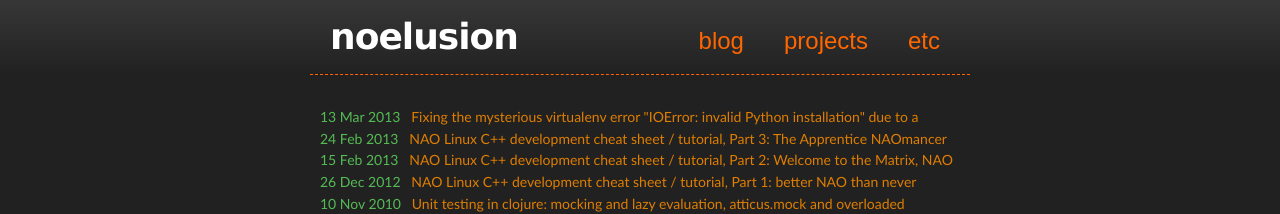
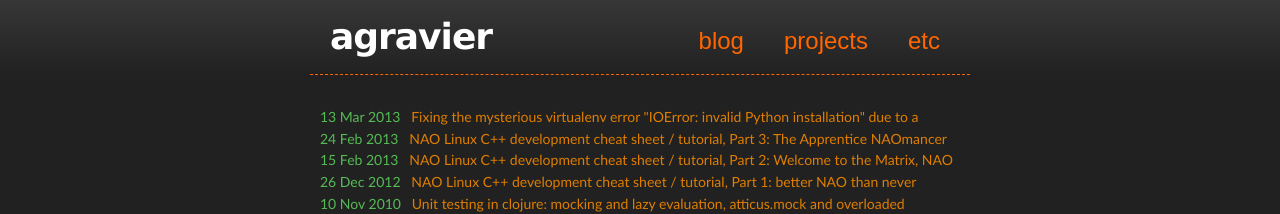
Before and after one commit to agravier/agravier.github.io, a Jekyll site: the page built from index.html, in a window 1280 px wide. Shown: the top 214 px of the page. Built offline with Jekyll 4.4.1, drawn with Linux system fonts in a browser that asks for light colours.

```diff
--- a/_layouts/default.html
+++ b/_layouts/default.html
@@ -8,7 +8,7 @@
     <meta name="description" content="agravier : blog" />
     {% if page.mathjax %}
     <script type="text/javascript"
-            src="https://c328740.ssl.cf1.rackcdn.com/mathjax/latest/MathJax.js?config=TeX-AMS-MML_HTMLorMML">
+            src="https://cdn.mathjax.org/mathjax/latest/MathJax.js?config=TeX-MML-AM_CHTML">
     </script>
     {% endif %}
     {% if page.jquery %}
@@ -20,14 +20,14 @@
     </script>
     {% endif %}
     <link rel="stylesheet" type="text/css" media="screen" href="/stylesheets/stylesheet.css">
-    <title>[no]elusion: {{ page.title }}</title>
+    <title>[a]gravier: {{ page.title }}</title>
   </head>
   <body>
 
     <!-- HEADER -->
     <div id="header_wrap" class="outer">
       <header class="inner">
-        <h1 id="project_title"><a href="/"><font color="white">no</font>elusion</a></h1><!--
+        <h1 id="project_title"><a href="/"><font color="white">a</font>gravier</a></h1><!--
        --><nav id="header_menu"><!--
          --><ul><!--
          --><li><a href="{{ base.url }}/">blog</a></li><!--
```
Also changed, not shown: other parts of _layouts/default.html (+1 -1 lines).
